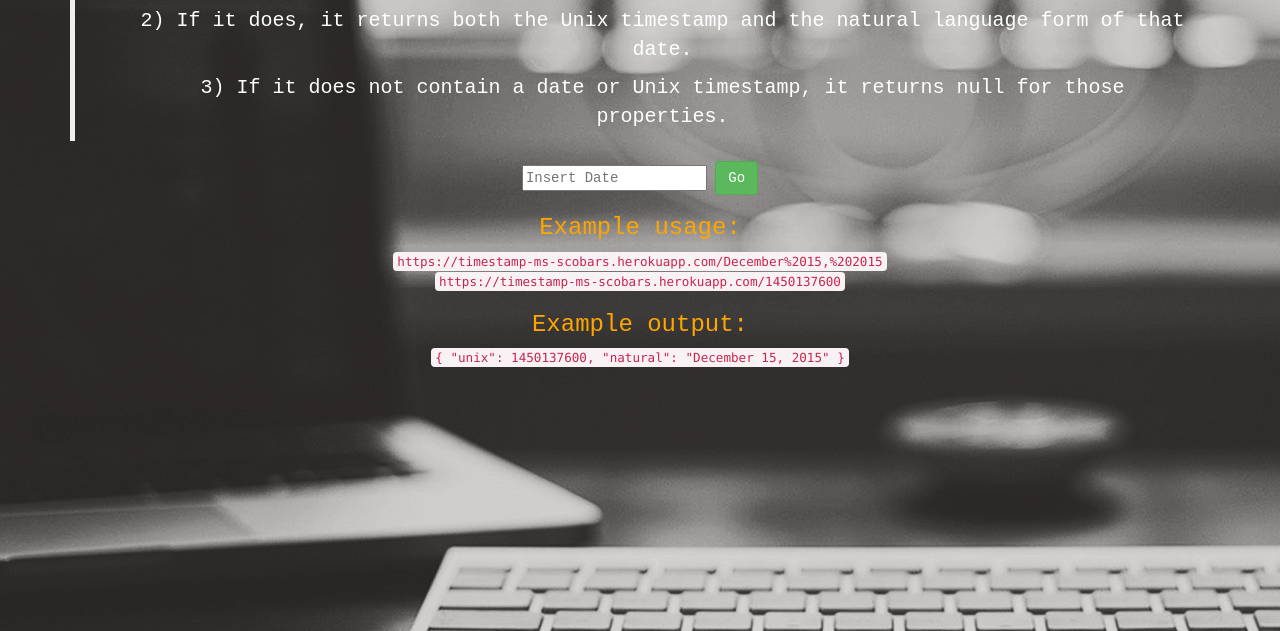
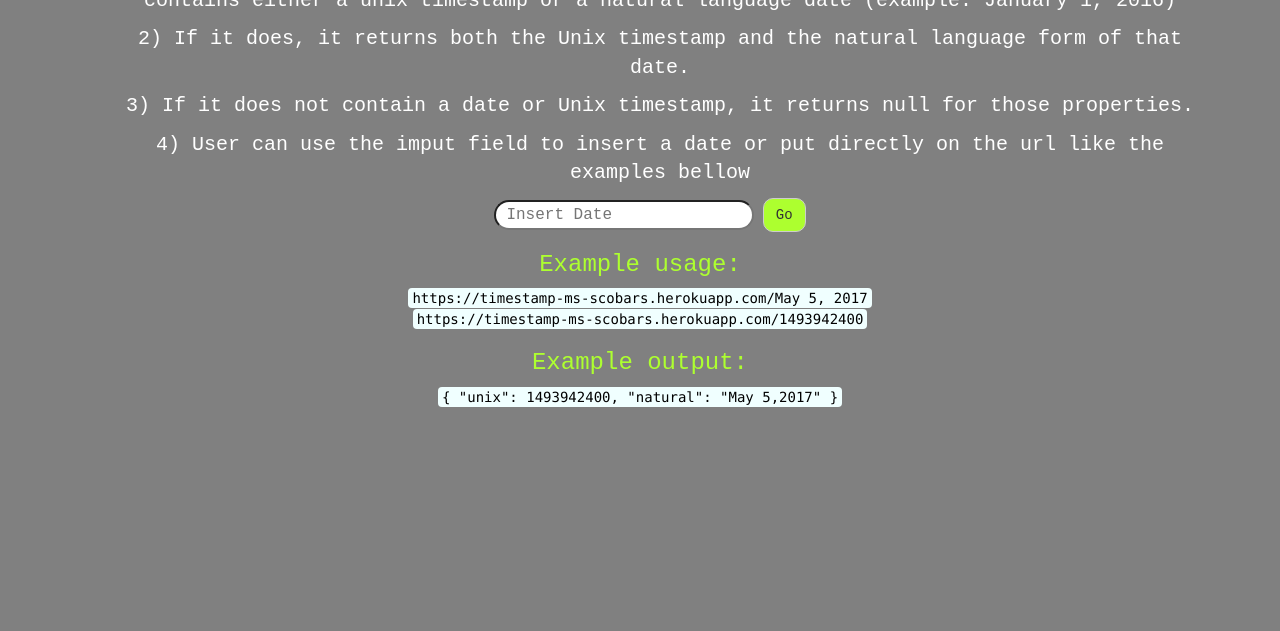
Before and after one commit to SCOBARS900/timestamp-ms-scobars, a website: page public/index.html in a window 1280 px wide. Shown: the part 169-800 px from the top of the page. Drawn offline with nearby package versions, Linux system fonts and the light colour scheme.

Commit message:
Change CSS style

```diff
--- a/public/css/style.css
+++ b/public/css/style.css
@@ -1,14 +1,14 @@
 body {
     text-align: center;
     font-family: monospace;
-    background-image: url(../img/bk3.jpg);
     color: white;
+    background-color: grey;
 }
 
 
 h1 {
     font-size: 40px;
-    color: orange;
+    color: greenyellow;
 }
 
 ul {
@@ -16,10 +16,28 @@ ul {
 }
 
 h3 {
-    color: orange;
+    color: greenyellow;
+}
+
+code {
+    background-color: azure;
+    color: black;
+    font-size: 14px;
 }
 
 
 #imputDate {
+    margin-left: 20px;
+    width: 260px;
+    padding-left: 10px;
+    border-radius: 40px;
+    height: 30px;
     color: black;
+    font-size: 16px;
 }
+
+.btn {
+    background-color: greenyellow;
+    border-radius: 10px;
+
+}
--- a/public/index.html
+++ b/public/index.html
@@ -11,29 +11,30 @@
             <h1 class="header">
                 API Basejump: Timestamp microservice
             </h1>
-            <blockquote>
-                User stories:
+            <div>
+                <h2>User stories:</h2>
                 <ul>1) I can pass a string as a parameter, and it will check to see whether that string
                 contains either a unix timestamp or a natural language date (example: January 1, 2016)</ul>
                 <ul>2) If it does, it returns both the Unix timestamp and the natural language form of that date.</ul>
                 <ul>3) If it does not contain a date or Unix timestamp, it returns null for those properties.</ul>
-            </blockquote>
+                <ul>4) User can use the imput field to insert a date or put directly on the url like the examples bellow</ul>
+            </div>
 
-            <section id="imputDate">
-            <input placeholder="Insert Date" ng-model="timeP">
-            <a class="btn btn-success" href="https://timestamp-ms-scobars.herokuapp.com/{{timeP}}">Go</a>
+            <section>
+            <input id="imputDate" placeholder="Insert Date" ng-model="timeP">
+            <a class="btn btn-default" href="https://timestamp-ms-scobars.herokuapp.com/{{timeP}}">Go</a>
             </section>
 
 
 
             <h3>Example usage:</h3>
-            <code>https://timestamp-ms-scobars.herokuapp.com/December%2015,%202015</code><br>
-            <code>https://timestamp-ms-scobars.herokuapp.com/1450137600</code>
+            <code>https://timestamp-ms-scobars.herokuapp.com/May 5, 2017</code><br>
+            <code>https://timestamp-ms-scobars.herokuapp.com/1493942400</code>
             <h3>Example output:</h3>
             <code>
                 {
-                  "unix": 1450137600,
-                  "natural": "December 15, 2015"
+                  "unix": 1493942400,
+                  "natural": "May 5,2017"
                 }
             </code>
         </div>
```
